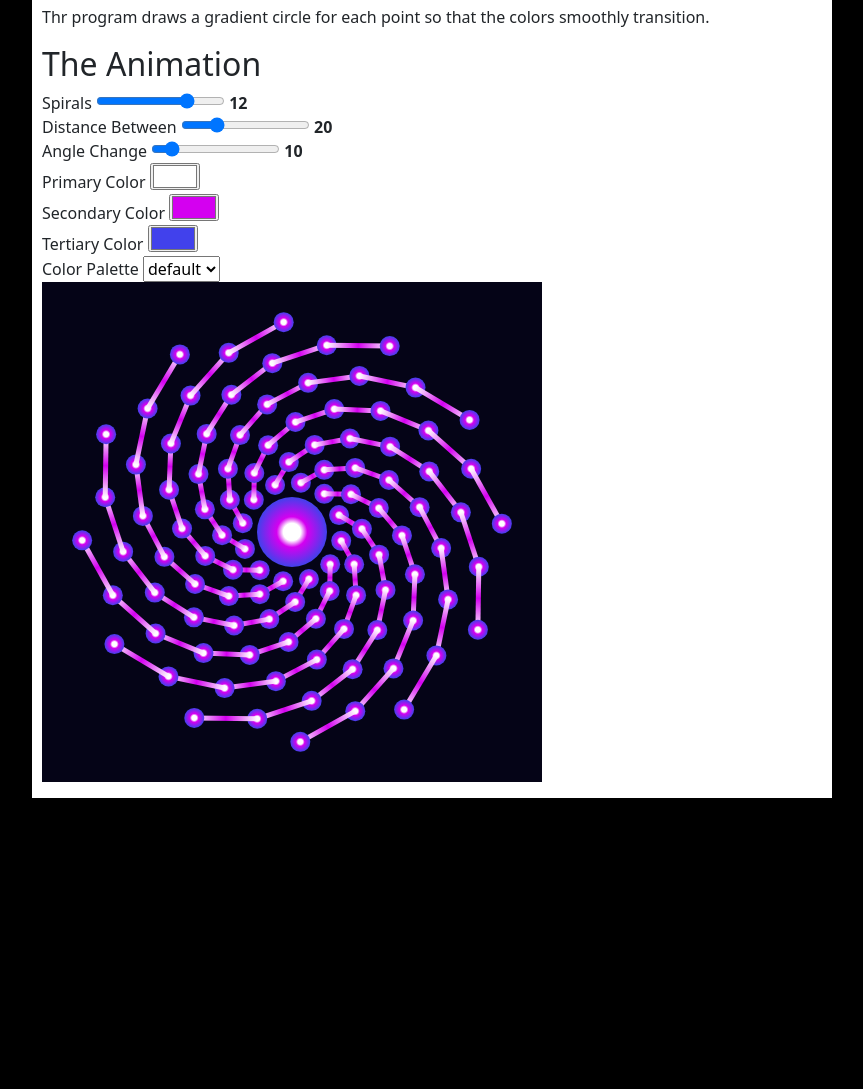
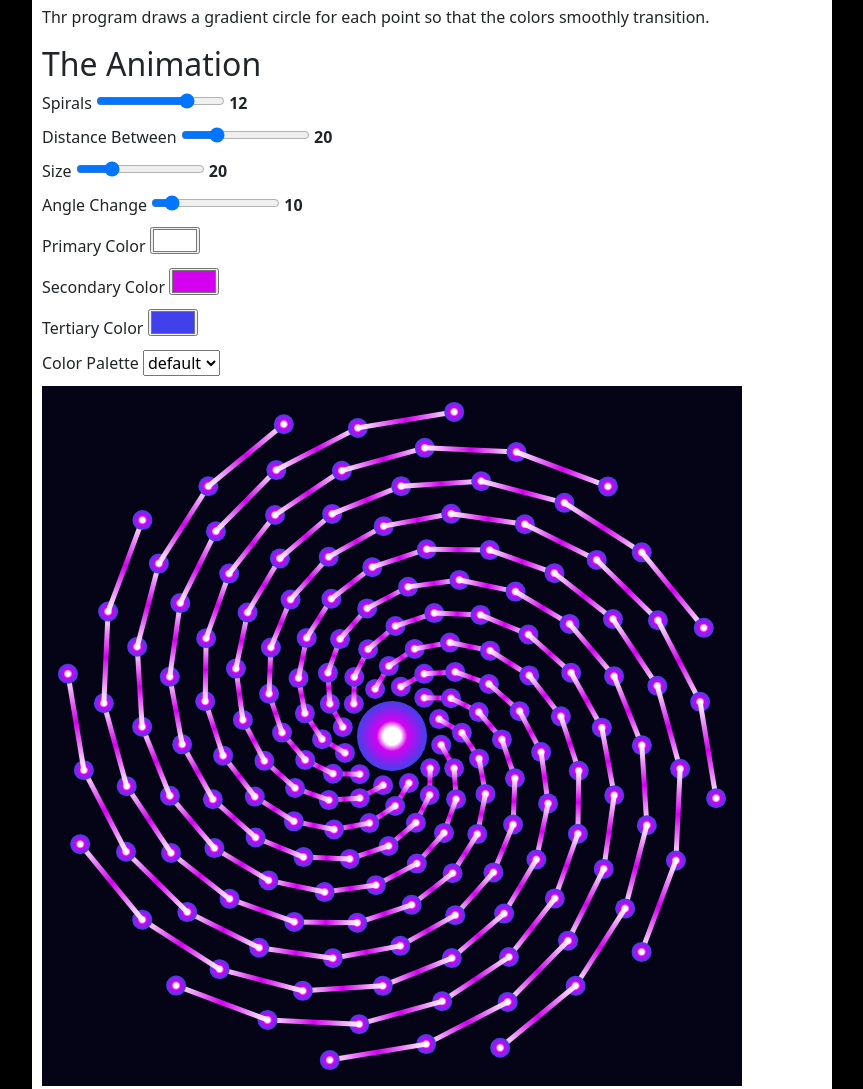
Before and after one commit to contic5/galaxy-spiral, a website built with Vite: page index.html in a window 1280 px wide. Shown: the part 927-2016 px from the top of the page, without its empty margins (208-1071 px from the left). Before the commit the page ends 1725 px from the top, so only its background shows below. Built offline with nearby package versions, Linux system fonts and the light colour scheme.

Commit message:
added changing point size

```diff
--- a/index.html
+++ b/index.html
@@ -32,45 +32,51 @@
     <h3>Drawing</h3>
     <p>Thr program draws a gradient circle for each point so that the colors smoothly transition.</p>
     <h2>The Animation</h2>
-    <div>
+    <div class="block">
     <label for="spirals">Spirals</label>
     <input id="spirals" onchange="update_values()" type="range" min="1" max="16" value="12">
     <b id="spirals_value">12</b>
     </div>
 
-    <div>
+    <div class="block">
     <label for="distance_between">Distance Between</label>
     <input id="distance_between" onchange="update_values()" type="range" min="10" max="50" value="20">
     <b id="distance_between_value">20</b>
     </div>
 
-    <div>
+    <div class="block">
+    <label for="size">Size</label>
+    <input id="size" onchange="update_values()" type="range" min="10" max="50" value="20">
+    <b id="size_value">20</b>
+    </div>
+
+    <div class="block">
     <label for="angle_change">Angle Change</label>
     <input id="angle_change" onchange="update_values()" type="range" min="0" value="10" max="90" step="5">
     <b id="angle_change_value">10</b>
     </div>
 
-    <div>
+    <div class="block">
     <label for="primary_color">Primary Color</label>
     <input id="primary_color" onchange="update_values()" type="color" value="#FFFFFF">
     </div>
 
-    <div>
+    <div class="block">
     <label for="secondary_color">Secondary Color</label>
     <input id="secondary_color" onchange="update_values()" type="color" value="#D400F0">
     </div>
 
-    <div>
+    <div class="block">
     <label for="tertiary_color">Tertiary Color</label>
     <input id="tertiary_color" onchange="update_values()" type="color" value="#4141EC">
     </div>
 
-    <div>
+    <div class="block">
     <label for="color_palettes">Color Palette</label>
     <select id="color_palettes"></select>
     </div>
 
-    <canvas id="mycanvas" width="500" height="500">
+    <canvas id="mycanvas" width="700" height="700">
 
     </canvas>
     </main>
@@ -82,6 +88,7 @@
 
     document.getElementById("spirals").onchange=update_values;
     document.getElementById("distance_between").onchange=update_values;
+    document.getElementById("size").onchange=update_values;
     document.getElementById("angle_change").onchange=update_values;
     document.getElementById("primary_color").onchange=update_values;
     document.getElementById("secondary_color").onchange=update_values;
--- a/src/galaxy_spiral.js
+++ b/src/galaxy_spiral.js
@@ -60,11 +60,11 @@ function setup_celestial_bodies()
             //The first point in a spiral does not connect to a previous point. The rest do.
             if(distance==start_distance)
             {
-                celestial_bodies.push(new Point(x,y,10,primary_color,secondary_color,tertiary_color));
+                celestial_bodies.push(new Point(x,y,size/2,primary_color,secondary_color,tertiary_color));
             }
             else
             {
-                celestial_bodies.push(new Point(x,y,10,primary_color,secondary_color,tertiary_color,celestial_bodies[celestial_bodies.length-1]));
+                celestial_bodies.push(new Point(x,y,size/2,primary_color,secondary_color,tertiary_color,celestial_bodies[celestial_bodies.length-1]));
             }
         }
     }
@@ -103,6 +103,9 @@ export function update_values()
     distance_between=parseInt(document.getElementById("distance_between").value);
     document.getElementById("distance_between_value").innerHTML=distance_between;
 
+    size=parseInt(document.getElementById("size").value);
+    document.getElementById("size_value").innerHTML=size;
+
     angle_change=parseInt(document.getElementById("angle_change").value)*((2*Math.PI)/180);
     document.getElementById("angle_change_value").innerHTML=document.getElementById("angle_change").value;
 
@@ -138,10 +141,13 @@ let angle_change=0.3;
 const start_distance=50;
 
 //Where the last point is
-const end_distance=230;
+const end_distance=c.width/2;
 
 //Distance between each point in a spiral
 let distance_between=20;
+
+//Size of each point
+let size=20;
 
 let primary_color=document.getElementById("primary_color").value;
 let secondary_color=document.getElementById("secondary_color").value;
--- a/src/mystyle.css
+++ b/src/mystyle.css
@@ -9,3 +9,8 @@ body
 {
     background-color: black;
 }
+.block
+{
+    display: block;
+    margin-bottom: 10px;
+}
```
Also changed, not shown: build/assets/index-B8CfcR_G.js (added), build/assets/index-BFbGS_PB.js (deleted), build/assets/index-CX8hoQX_.css (added), build/assets/index-ChPmqO5M.css (deleted), build/index.html.
